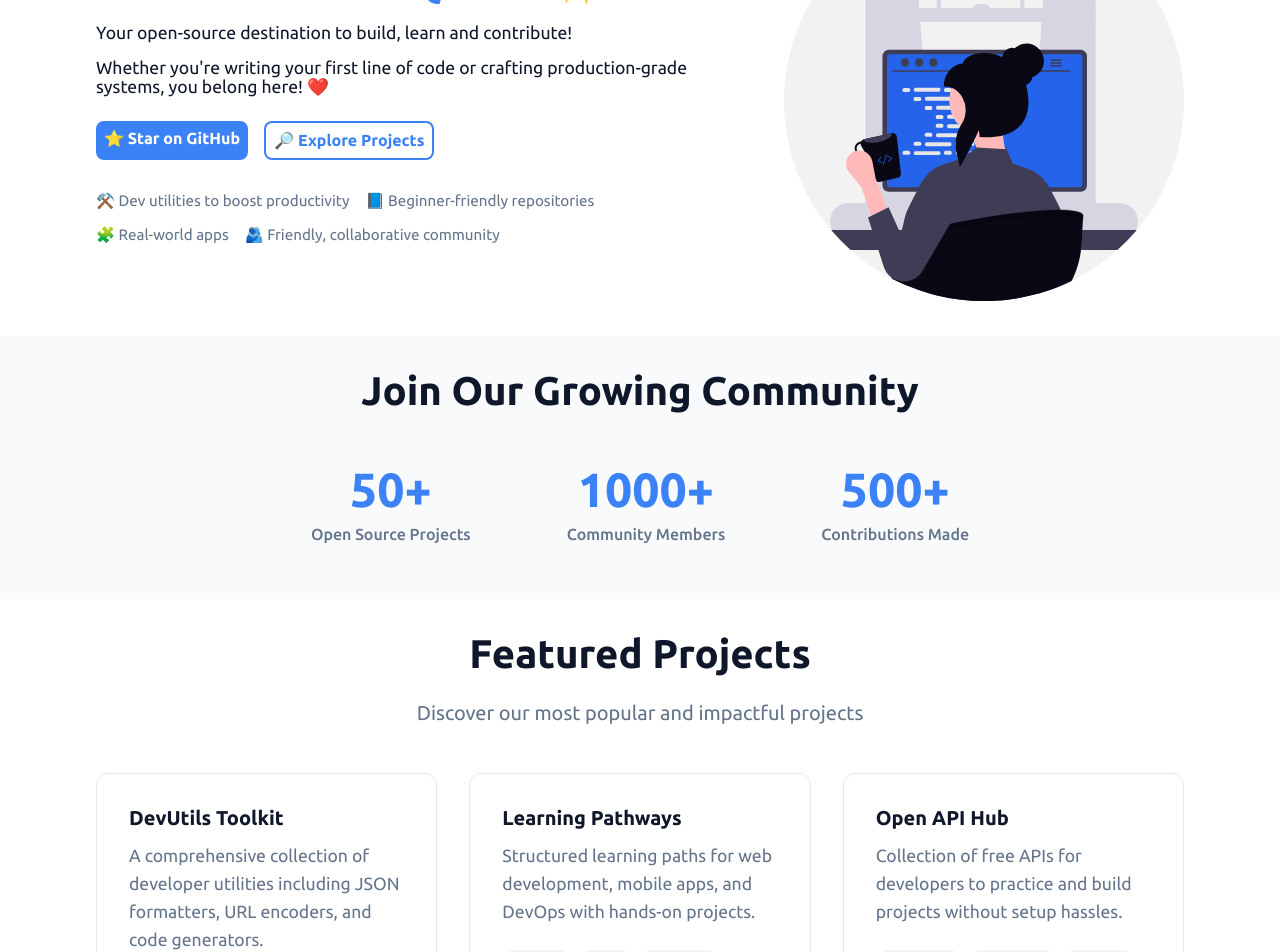
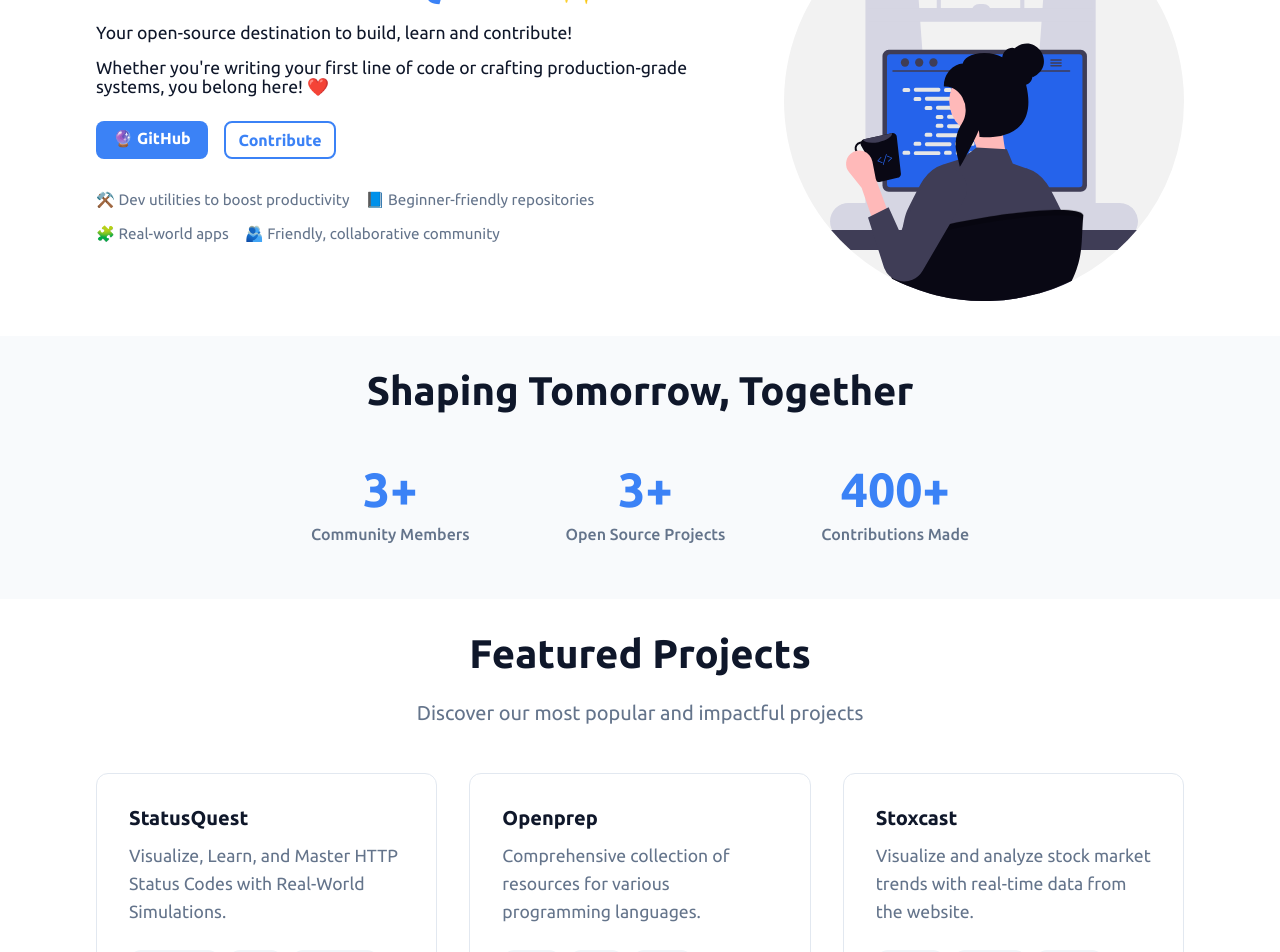
Before and after one commit to CodeQuestic/website, a Next.js app: page / in a window 1280 px wide. Shown: the part 240-1192 px from the top of the page. Built offline with nearby package versions, Linux system fonts and the light colour scheme.

Commit message:
fixed content type and itslef

```diff
--- a/src/data/content.ts
+++ b/src/data/content.ts
@@ -11,12 +11,14 @@ export const siteContent: SiteContent = {
       actions: [
         {
           href: "https://github.com/CodeQuestic",
-          text: "⭐ Star on GitHub",
+          target: "_blank",
+          text: "🔮 GitHub",
           styleType: "primary",
         },
         {
-          href: "https://github.com/orgs/CodeQuestic/repositories",
-          text: "🔎 Explore Projects",
+          href: "/contribute",
+          target: "_self",
+          text: "Contribute",
           styleType: "outline",
         },
       ],
@@ -27,45 +29,12 @@ export const siteContent: SiteContent = {
         "🫂 Friendly, collaborative community",
       ],
     },
-    about: {
-      title: "About CodeQuestic",
-      description:
-        "Empowering developers through open-source collaboration and learning",
-      content:
-        "CodeQuestic is more than just a collection of repositories—it's a thriving community where developers of all skill levels come together to build, learn, and grow. We believe that the best way to learn programming is by doing, collaborating, and contributing to meaningful projects.",
-      features: [
-        {
-          icon: "🚀",
-          title: "Production-Ready Projects",
-          description:
-            "Work on real applications that solve actual problems and can be used by thousands of users.",
-        },
-        {
-          icon: "📚",
-          title: "Learn by Doing",
-          description:
-            "Comprehensive documentation, tutorials, and mentorship to guide your learning journey.",
-        },
-        {
-          icon: "🤝",
-          title: "Collaborative Environment",
-          description:
-            "Connect with fellow developers, share knowledge, and build lasting professional relationships.",
-        },
-        {
-          icon: "🛠️",
-          title: "Developer Tools",
-          description:
-            "Utilities and tools designed to boost productivity and streamline your development workflow.",
-        },
-      ],
-    },
     stats: {
-      title: "Join Our Growing Community",
+      title: "Shaping Tomorrow, Together",
       items: [
-        { number: "50+", label: "Open Source Projects" },
-        { number: "1000+", label: "Community Members" },
-        { number: "500+", label: "Contributions Made" },
+        { number: "3+", label: "Community Members" },
+        { number: "3+", label: "Open Source Projects" },
+        { number: "400+", label: "Contributions Made" },
       ],
     },
     featured: {
@@ -73,28 +42,28 @@ export const siteContent: SiteContent = {
       subtitle: "Discover our most popular and impactful projects",
       projects: [
         {
-          name: "DevUtils Toolkit",
+          name: "StatusQuest",
           description:
-            "A comprehensive collection of developer utilities including JSON formatters, URL encoders, and code generators.",
-          tech: ["TypeScript", "React", "Node.js"],
-          stars: 245,
-          href: "https://github.com/CodeQuestic/devutils-toolkit",
+            "Visualize, Learn, and Master HTTP Status Codes with Real-World Simulations.",
+          tech: ["TypeScript", "SCSS", "Javascript"],
+          stars: 0,
+          href: "https://github.com/CodeQuestic/statusquest",
         },
         {
-          name: "Learning Pathways",
+          name: "Openprep",
           description:
-            "Structured learning paths for web development, mobile apps, and DevOps with hands-on projects.",
-          tech: ["Next.js", "MDX", "Tailwind"],
+            "Comprehensive collection of resources for various programming languages.",
+          tech: ["Astro", "MDX", "Other"],
           stars: 189,
-          href: "https://github.com/CodeQuestic/learning-pathways",
+          href: "https://github.com/CodeQuestic/openprep",
         },
         {
-          name: "Open API Hub",
+          name: "Stoxcast",
           description:
-            "Collection of free APIs for developers to practice and build projects without setup hassles.",
-          tech: ["Express.js", "MongoDB", "Docker"],
+            "Visualize and analyze stock market trends with real-time data from the website.",
+          tech: ["Python", "Angular", "Docker"],
           stars: 156,
-          href: "https://github.com/CodeQuestic/open-api-hub",
+          href: "https://github.com/CodeQuestic/stoxcast",
         },
       ],
     },
@@ -105,11 +74,13 @@ export const siteContent: SiteContent = {
       actions: [
         {
           href: "https://github.com/CodeQuestic",
+          target: "_blank",
           text: "🌟 Follow on GitHub",
           styleType: "primary",
         },
         {
           href: "/contribute",
+          target: "_self",
           text: "🚀 Start Contributing",
           styleType: "outline",
         },
```
Also changed, not shown: src/data/contentType.ts (+1 -8 lines).
